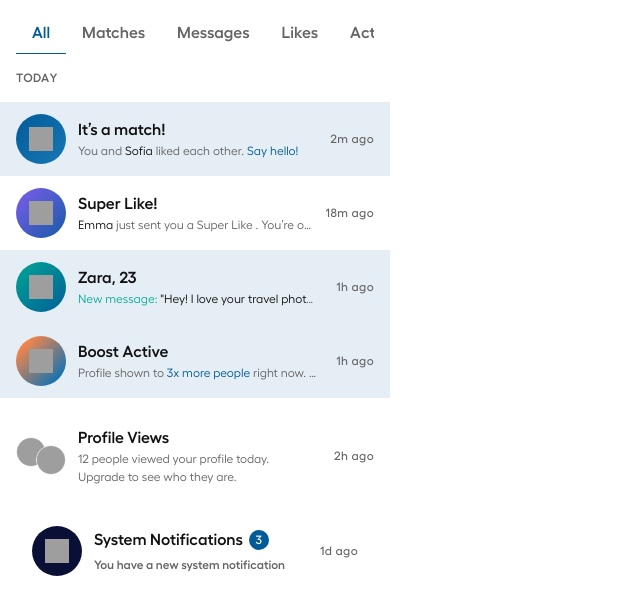
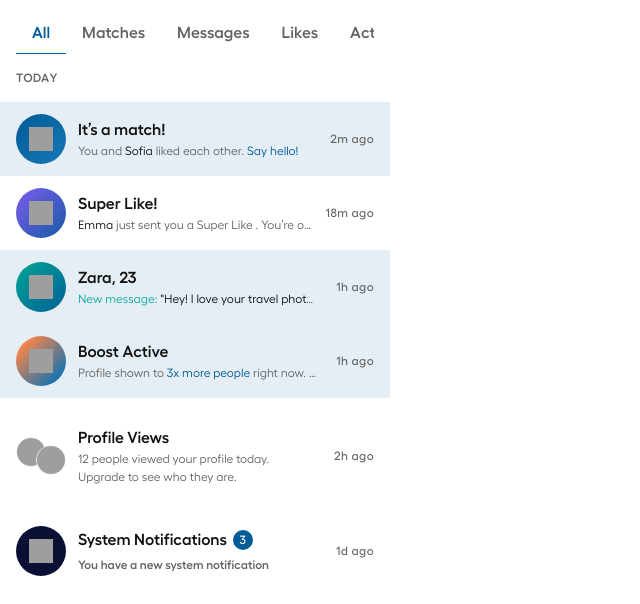
Before and after one commit to Drougnov/linden-tagd, a plain HTML site: page index.html in a window 1280 px wide. Shown: the part 2173-2777 px from the top of the page, without its empty margins (0-640 px from the left). Drawn offline with nearby package versions, Linux system fonts and the light colour scheme; grey boxes are pictures that could not be loaded.

Commit message:
added notification container to notification card #3

```diff
--- a/index.html
+++ b/index.html
@@ -1403,6 +1403,7 @@
         </div>
 
         <!-- Notification card #3 -->
+        <div class="flex w-[calc(100%+2rem)] flex-col ml-notification-list-offset" data-component="notification-list">
             <ul class="flex flex-col">
                 <!-- System notification -->
                 <li>
@@ -1447,6 +1448,7 @@
                     </a>
                 </li>
             </ul>
+        </div>
     </main>
 
 
```
Lines whose indentation alone changed are shown as unchanged.
